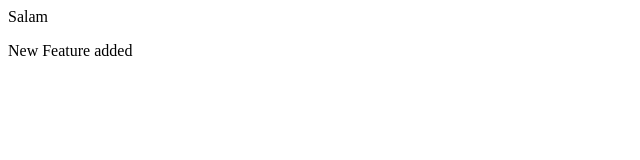
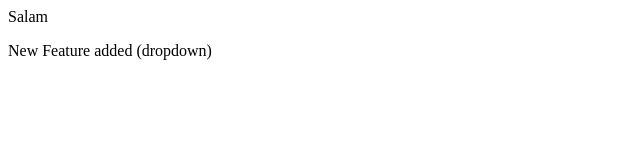
Before and after one commit to azaan-saifi/LocalRepo, a plain HTML site: page index.html in a window 1280 px wide. Shown: the full height of the page, 0-640 px from the left. Drawn offline with Linux system fonts and the light colour scheme.

```diff
--- a/index.html
+++ b/index.html
@@ -1,2 +1,2 @@
 <p>Salam</p>
-<p>New Feature added</p>
+<p>New Feature added (dropdown)</p>
```
